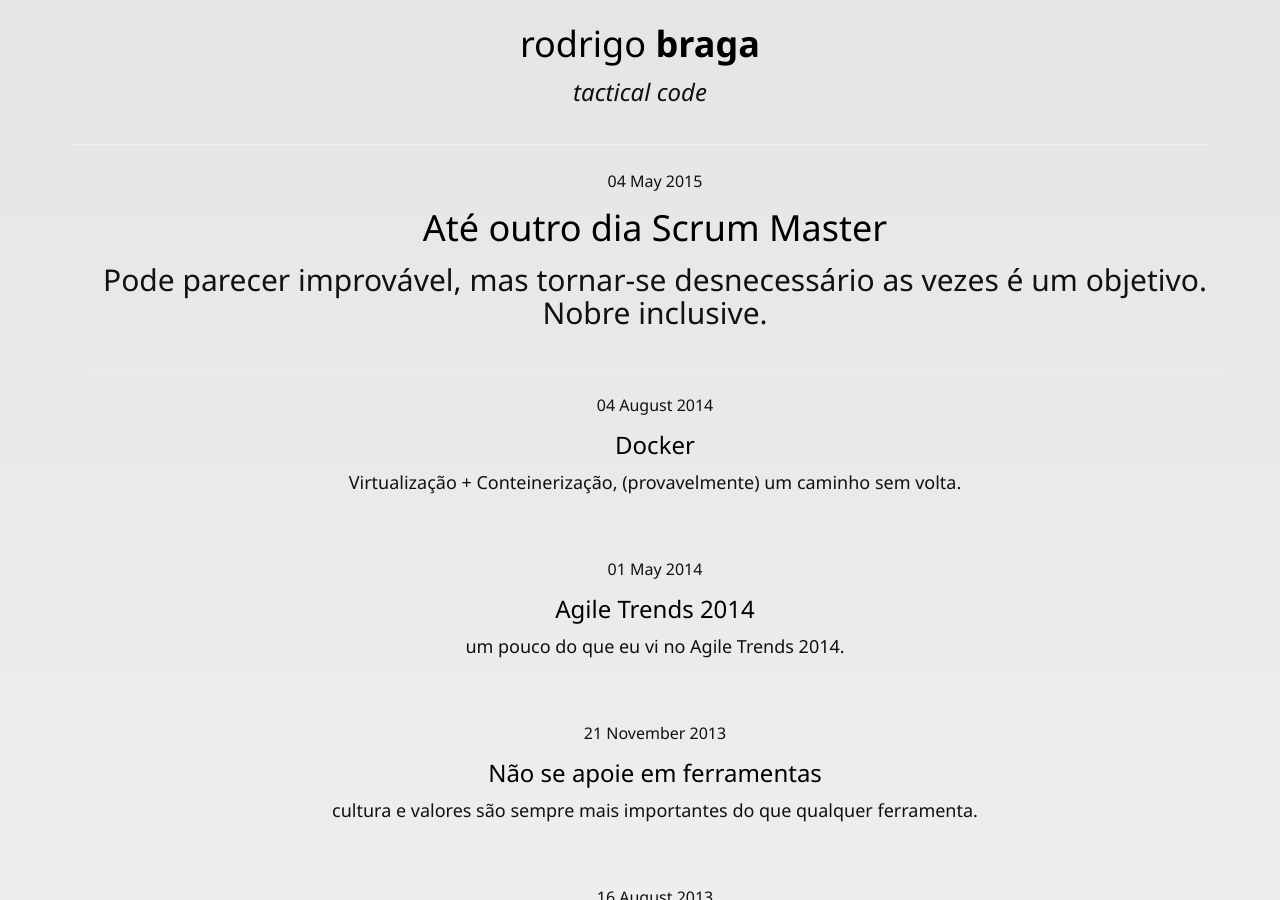
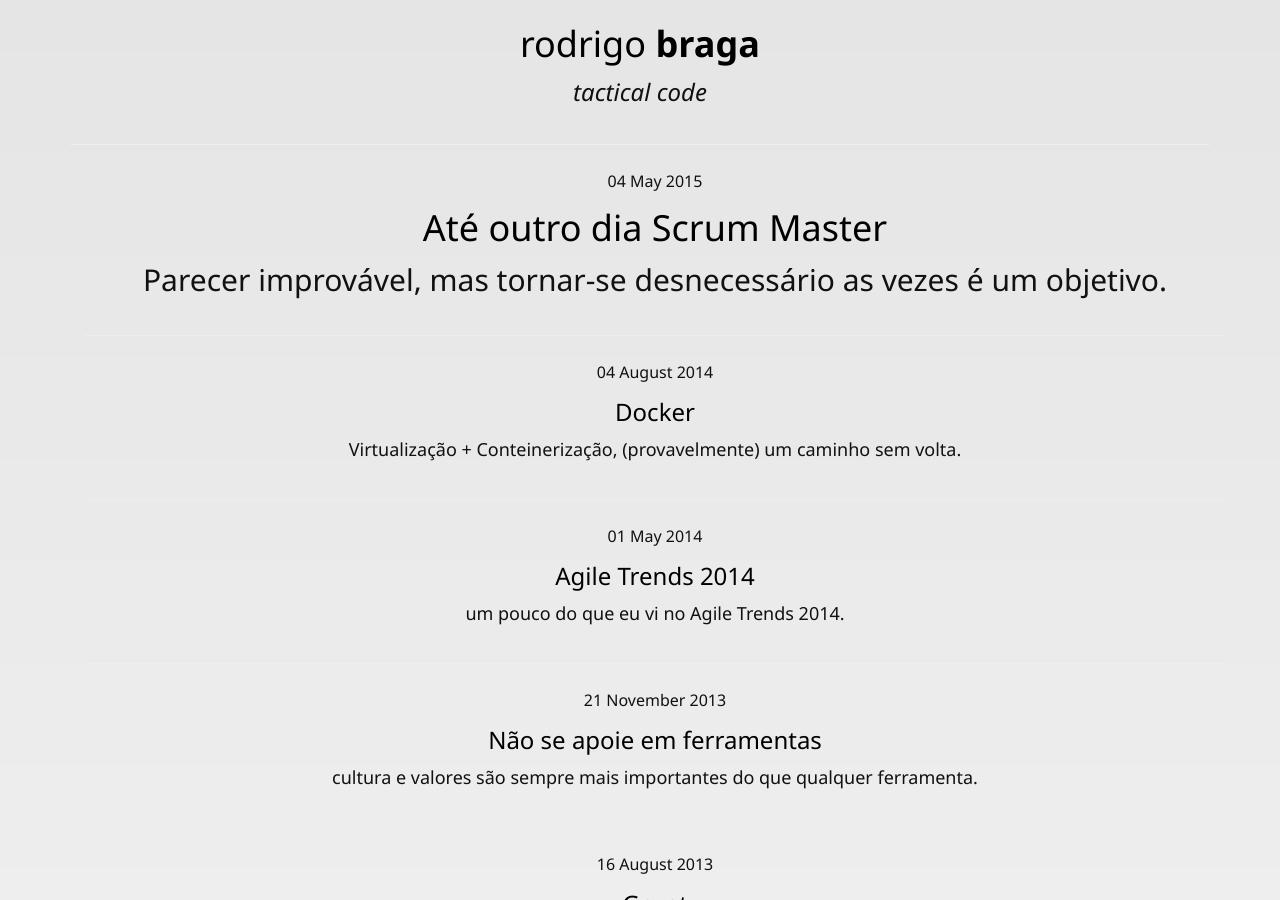
Before and after one commit to rodrigobraga/rodrigobraga.github.io, a Jekyll site: the page built from index.html, in a window 1280 px wide and 900 px high. Built offline with Jekyll 4.4.1, drawn with Linux system fonts in a browser that asks for light colours.

Commit message:
Update 2015-05-04-ate-outro-dia-scrum-master.md

```diff
--- a/_posts/2015-05-04-ate-outro-dia-scrum-master.md
+++ b/_posts/2015-05-04-ate-outro-dia-scrum-master.md
@@ -4,7 +4,7 @@ title: "Até outro dia Scrum Master"
 date: "2015-05-04 20:20:45"
 categories: [agile, scrum]
 tags: [carreira]
-summary: Pode parecer improvável, mas tornar-se desnecessário as vezes é um objetivo. Nobre inclusive.
+summary: Parecer improvável, mas tornar-se desnecessário as vezes é um objetivo.
 comments: true
 ---
 
```
